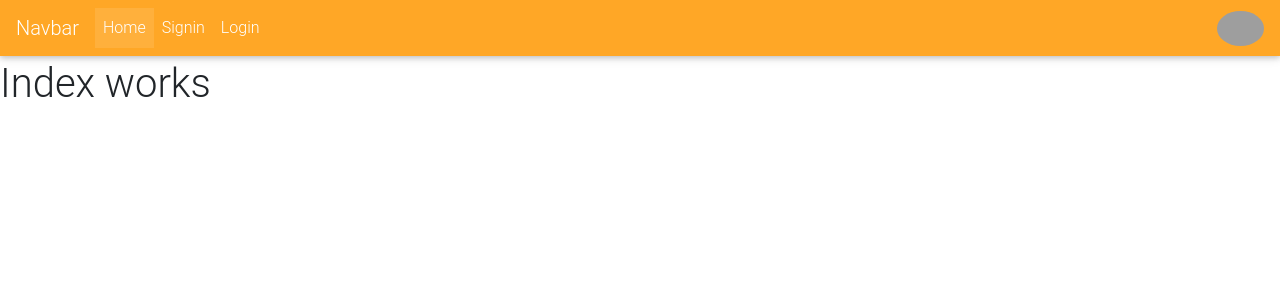
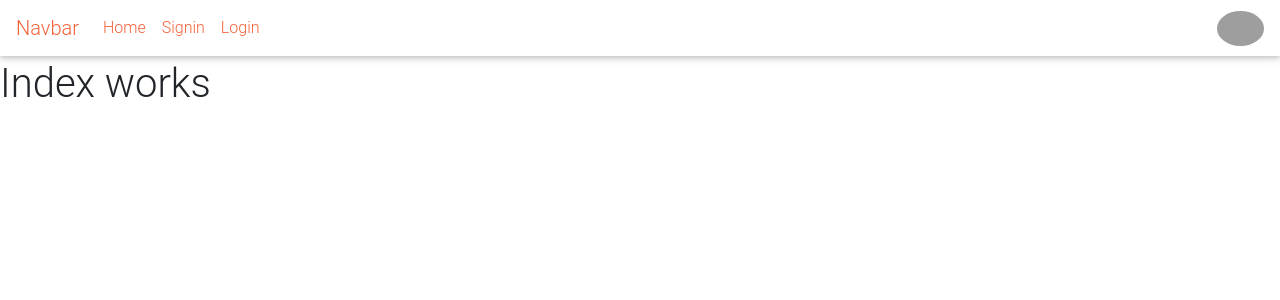
Before and after one commit to wamakimaN/blogpost, a Flask app: page / in a window 1280 px wide. Shown: the top 300 px of the page. Run offline with Flask 2, Linux system fonts and the light colour scheme; some libraries are stand-ins or nearby versions; grey boxes are pictures that could not be loaded.

Commit message:
styling of navbar

```diff
--- /dev/null
+++ b/app/static/css/styles.css
@@ -0,0 +1,3 @@
+.navs a{
+  color: #F46036;
+}
--- a/app/templates/navbar.html
+++ b/app/templates/navbar.html
@@ -1,11 +1,11 @@
-<nav class="mb-1 navbar navbar-expand-lg navbar-dark orange lighten-1">
+<nav class="navs mb-1 navbar sticky-top navbar-expand-lg">
   <a class="navbar-brand" href="#">Navbar</a>
   <button class="navbar-toggler" type="button" data-toggle="collapse" data-target="#navbarSupportedContent-555"
     aria-controls="navbarSupportedContent-555" aria-expanded="false" aria-label="Toggle navigation">
     <span class="navbar-toggler-icon"></span>
   </button>
   <div class="collapse navbar-collapse" id="navbarSupportedContent-555">
-    <ul class="navbar-nav mr-auto">
+    <ul class=" navbar-nav mr-auto">
       <li class="nav-item active">
         <a class="nav-link" href="#">Home
           <span class="sr-only">(current)</span>
```
